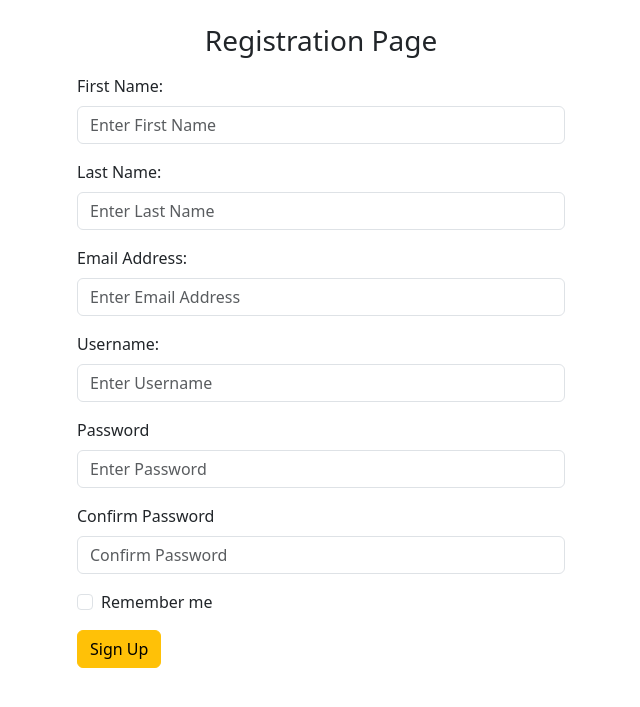
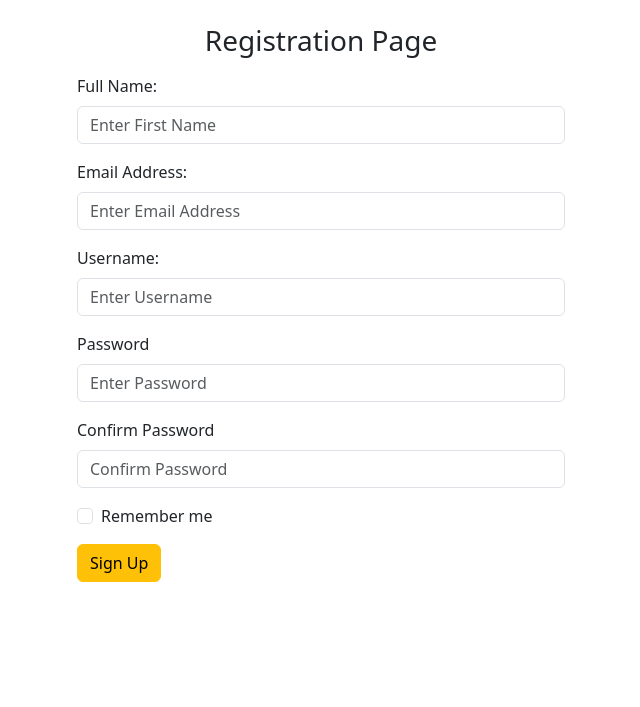
Before and after one commit to 2kwattz/MyEasyCart---E-Commerce-Web-app-Django, a Django app: page /shop/registration/ in a window 1280 px wide. Shown: the part 56-763 px from the top of the page, without its empty margins (319-959 px from the left). Run offline with Django 5.2, Linux system fonts and the light colour scheme.

Commit message:
Registration Serializers Done

```diff
--- a/shop/templates/shop/registration.html
+++ b/shop/templates/shop/registration.html
@@ -7,18 +7,13 @@
 {% block body%}
 <div class="container" style="width: 40%">
     <h3 class="subheading text-center mt-4"> Registration Page</h3>
-    <form action="/shop/registration/" method="POST">
+    <form action="/shop/register/" method="POST">
 
         {% csrf_token %}
 
         <div class="mb-3 mt-3">
-            <label for="text" class="form-label">First Name:</label>
-            <input type="text" class="form-control" id="text" placeholder="Enter First Name" name="first_name">
-          </div>
-
-          <div class="mb-3 mt-3">
-            <label for="text" class="form-label">Last Name:</label>
-            <input type="text" class="form-control" id="text" placeholder="Enter Last Name" name="last_name">
+            <label for="text" class="form-label">Full Name:</label>
+            <input type="text" class="form-control" id="text" placeholder="Enter First Name" name="name">
           </div>
 
           <div class="mb-3 mt-3">
@@ -33,7 +28,7 @@
 
           <div class="mb-3 mt-3">
             <label for="email" class="form-label">Password</label>
-            <input type="password" class="form-control" id="password" placeholder="Enter Password" name="password1">
+            <input type="password" class="form-control" id="password" placeholder="Enter Password" name="password">
           </div>
 
         <div class="mb-3 mt-3">
--- a/shop/views.py
+++ b/shop/views.py
@@ -11,6 +11,7 @@ from rest_framework import status
 from rest_framework.views import APIView
 from django.http import JsonResponse
 from .serializers import ContactSerializer
+from .serializers import UserRegistrationSerializer
 import requests
 from rest_framework_simplejwt.tokens import RefreshToken
 
@@ -240,11 +241,16 @@ def products(request):
 
 class UserRegistrationView(APIView):
 
+    def post(self, request, format=None):
+        # return render(request, 'shop/registration.html')
+        serializer = UserRegistrationSerializer(data = request.data)
+
+        if serializer.is_valid(raise_exception=True):
+            user = serializer.save()
+            return Response({'msg': 'Reg Success'})
+
+
     def get(self, request, format=None):
-        # return render(request, 'shop/registration.html')
-        return Response({'msg': 'Reg Success'})
-
-    def post(self, request, format=None):
 
         return render(request, 'shop/registration.html')
 
```
Also changed, not shown: shop/serializers.py (+23 -1 lines), db.sqlite3.
